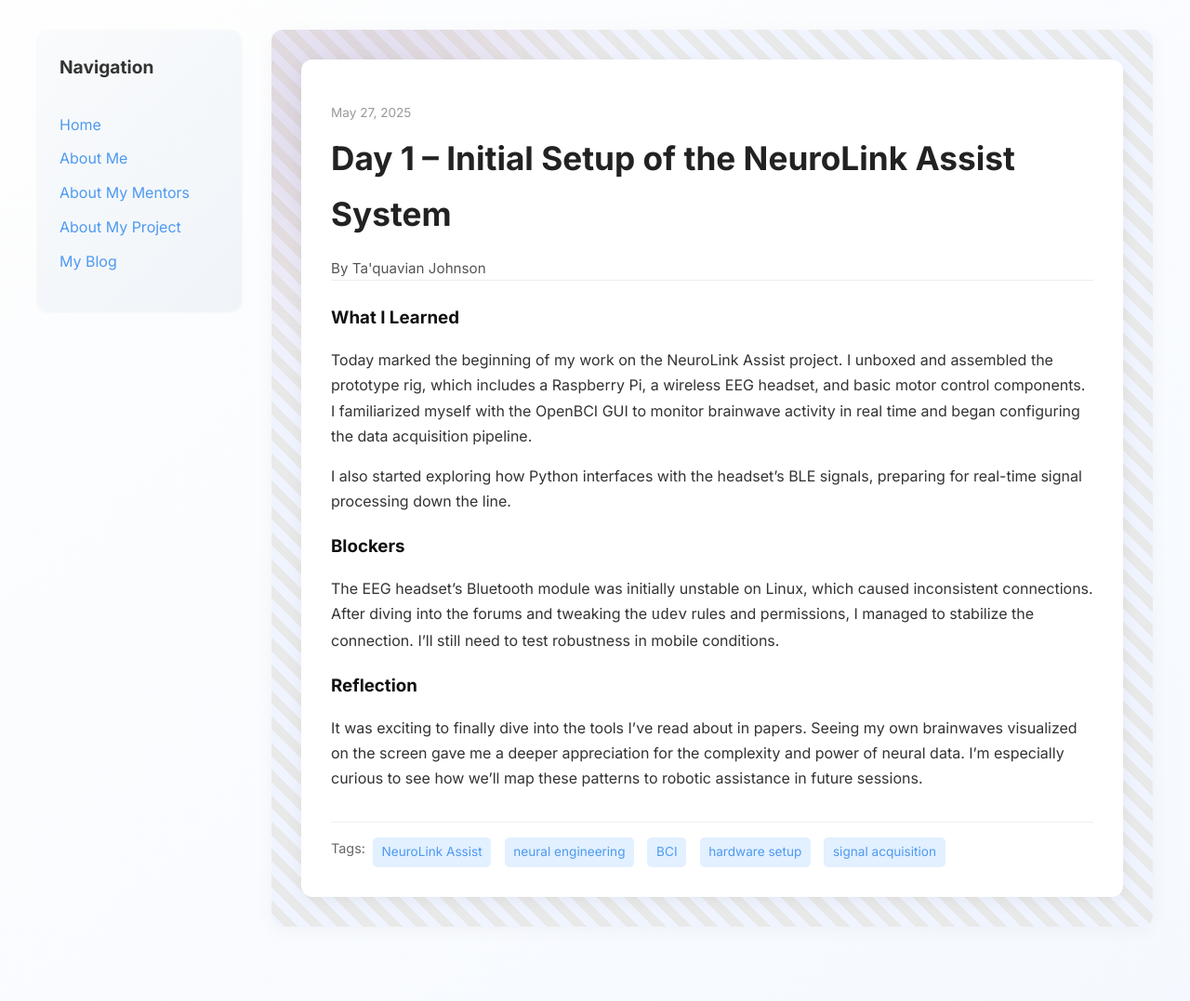
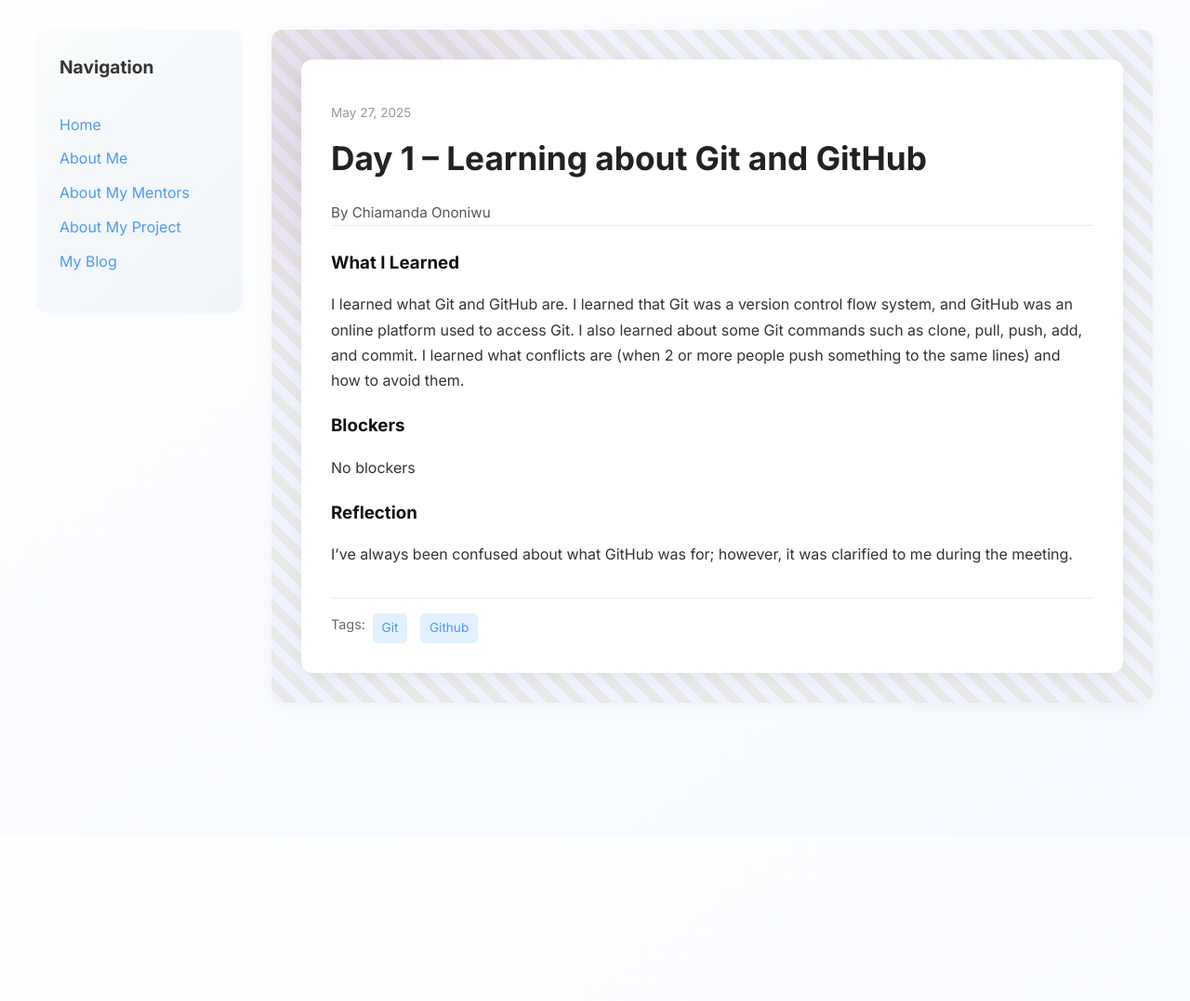
Before and after one commit to Chiamanda07/Chiamanda07.github.io, a Jekyll site: the page built from _posts/2025-05-27-day-1.md, in a window 1280 px wide. Shown: the whole page at 93% size. Built offline with Jekyll 4.4.1, drawn with Linux system fonts in a browser that asks for light colours; after the commit the page ends 900 px from its top, so only the background shows below that.

Commit message:
Update 2025-05-27-day-1.md

```diff
--- a/_posts/2025-05-27-day-1.md
+++ b/_posts/2025-05-27-day-1.md
@@ -1,19 +1,17 @@
 ---
 layout: post
-title: "Day 1 – Initial Setup of the NeuroLink Assist System"
+title: "Day 1 – Learning about Git and GitHub"
 date: 2025-05-27
-author: Ta'quavian Johnson
+author: Chiamanda Ononiwu
 permalink: /day1.html
-tags: ["NeuroLink Assist", "neural engineering", "BCI", "hardware setup", "signal acquisition"]
+tags: ["Git", "Github"]
 
 what_i_learned: |
-  Today marked the beginning of my work on the NeuroLink Assist project. I unboxed and assembled the prototype rig, which includes a Raspberry Pi, a wireless EEG headset, and basic motor control components. I familiarized myself with the OpenBCI GUI to monitor brainwave activity in real time and began configuring the data acquisition pipeline.
-
-  I also started exploring how Python interfaces with the headset's BLE signals, preparing for real-time signal processing down the line.
+  I learned what Git and GitHub are. I learned that Git was a version control flow system, and GitHub was an online platform used to access Git. I also learned about some Git commands such as clone, pull, push, add, and commit. I learned what conflicts are (when 2 or more people push something to the same lines) and how to avoid them.
 
 blockers: |
-  The EEG headset’s Bluetooth module was initially unstable on Linux, which caused inconsistent connections. After diving into the forums and tweaking the `udev` rules and permissions, I managed to stabilize the connection. I’ll still need to test robustness in mobile conditions.
+  No blockers
 
 reflection: |
-  It was exciting to finally dive into the tools I’ve read about in papers. Seeing my own brainwaves visualized on the screen gave me a deeper appreciation for the complexity and power of neural data. I’m especially curious to see how we’ll map these patterns to robotic assistance in future sessions.
+  I've always been confused about what GitHub was for; however, it was clarified to me during the meeting.
 ---
```
